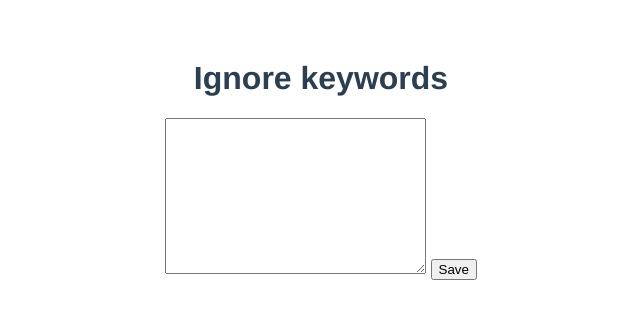
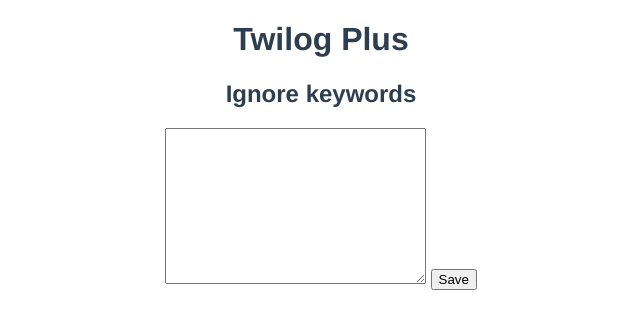
Before and after one commit to y-moriya/twilog-plus, a website built with Vite: page index.html in a window 1280 px wide. Shown: the whole page, without its empty margins (319-959 px from the left). Built offline with nearby package versions, Linux system fonts and the light colour scheme; some packages are replaced by stand-ins of ours.

Commit message:
Update title in main.ts and remove top margin in style.css

```diff
--- a/src/main.ts
+++ b/src/main.ts
@@ -21,7 +21,8 @@
 });
 
 app.innerHTML = `
-  <h1>Ignore keywords</h1>
+  <h1>Twilog Plus</h1>
+  <h2>Ignore keywords</h2>
   <textarea id="keywords" rows="10" cols="30"></textarea>
   <button id="saveButton">Save</button>
 `;
--- a/src/style.css
+++ b/src/style.css
@@ -4,5 +4,4 @@
   -moz-osx-font-smoothing: grayscale;
   text-align: center;
   color: #2c3e50;
-  margin-top: 60px;
 }
```
